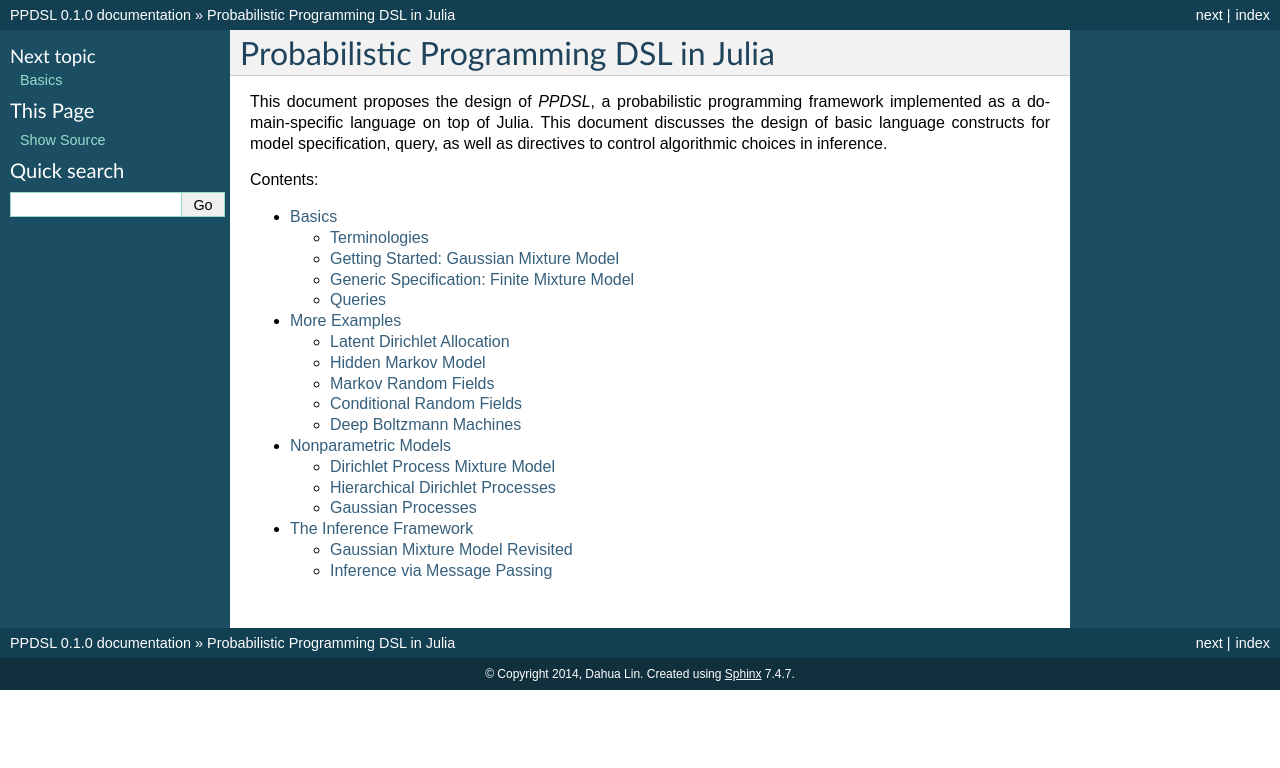
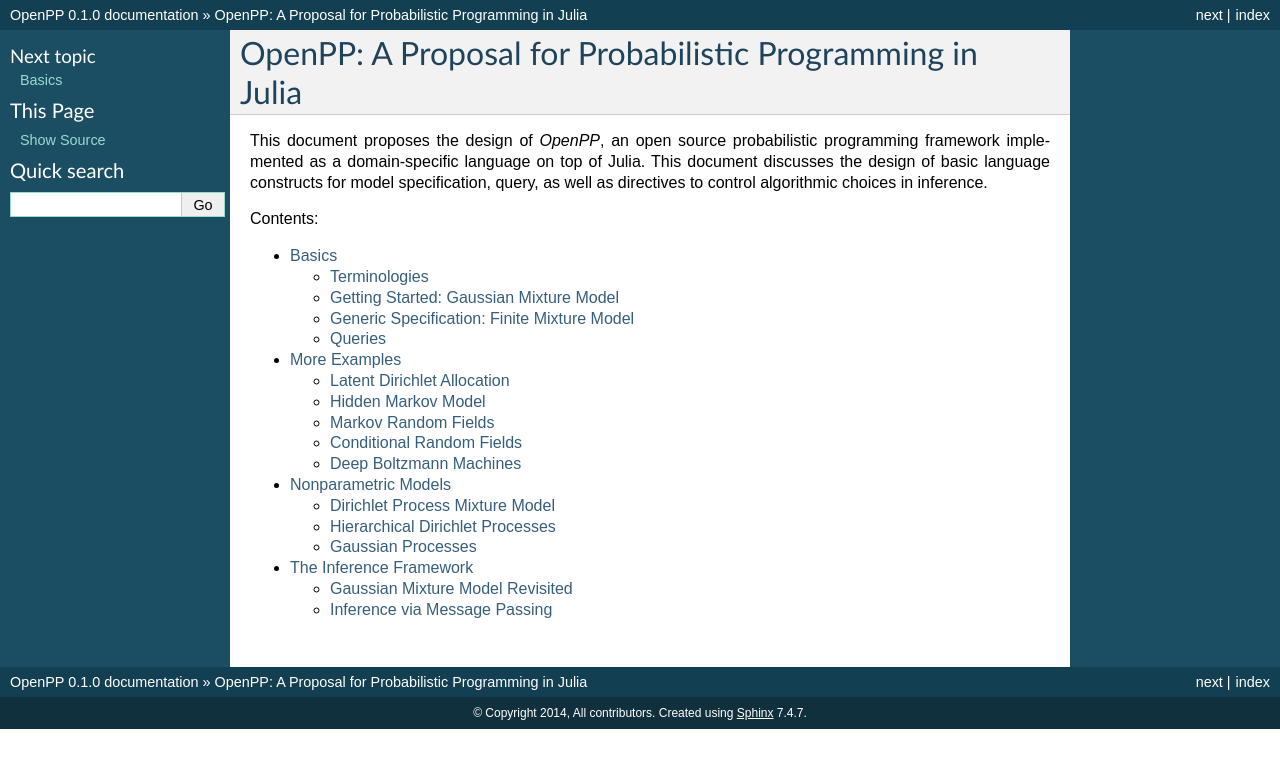
Before and after one commit to JuliaStats/PGM.jl, a Sphinx documentation site: the page built from proposal/source/index.rst, in a window 1280 px wide. Shown: the top 768 px of the page. Built offline with Sphinx 7.4.7, drawn with Linux system fonts in a browser that asks for light colours; formulas are drawn with MathJax 3.

Commit message:
rename PPDSL to OpenPP

```diff
--- a/proposal/source/basics.rst
+++ b/proposal/source/basics.rst
@@ -1,7 +1,7 @@
 Basics
 =======
 
-*PPDSL* is a domain-specific language built on top of Julia using macros. The lanaguage consists of two parts: *model specification* and *query*. In particular, a *model specification* formalizes a probabilistic model, which involves declaring variables and specifying relations between them; while a *query* specifies *what is given* and *what is to be inferred*.
+*OpenPP* is a domain-specific language built on top of Julia using macros. The lanaguage consists of two parts: *model specification* and *query*. In particular, a *model specification* formalizes a probabilistic model, which involves declaring variables and specifying relations between them; while a *query* specifies *what is given* and *what is to be inferred*.
 
 Terminologies
 --------------
--- a/proposal/source/conf.py
+++ b/proposal/source/conf.py
@@ -1,7 +1,7 @@
 # -*- coding: utf-8 -*-
 #
-# PPDSL documentation build configuration file, created by
-# sphinx-quickstart on Thu Mar 20 11:49:09 2014.
+# OpenPP documentation build configuration file, created by
+# sphinx-quickstart on Thu Mar 20 12:25:02 2014.
 #
 # This file is execfile()d with the current directory set to its containing dir.
 #
@@ -40,8 +40,8 @@
 master_doc = 'index'
 
 # General information about the project.
-project = u'PPDSL'
-copyright = u'2014, Dahua Lin'
+project = u'OpenPP'
+copyright = u'2014, All contributors'
 
 # The version info for the project you're documenting, acts as replacement for
 # |version| and |release|, also used in various other places throughout the
@@ -164,7 +164,7 @@
 #html_file_suffix = None
 
 # Output file base name for HTML help builder.
-htmlhelp_basename = 'PPDSLdoc'
+htmlhelp_basename = 'OpenPPdoc'
 
 
 # -- Options for LaTeX output --------------------------------------------------
@@ -183,8 +183,8 @@
 # Grouping the document tree into LaTeX files. List of tuples
 # (source start file, target name, title, author, documentclass [howto/manual]).
 latex_documents = [
-  ('index', 'PPDSL.tex', u'PPDSL Documentation',
-   u'Dahua Lin', 'manual'),
+  ('index', 'OpenPP.tex', u'OpenPP Documentation',
+   u'All contributors', 'manual'),
 ]
 
 # The name of an image file (relative to this directory) to place at the top of
@@ -213,8 +213,8 @@
 # One entry per manual page. List of tuples
 # (source start file, name, description, authors, manual section).
 man_pages = [
-    ('index', 'ppdsl', u'PPDSL Documentation',
-     [u'Dahua Lin'], 1)
+    ('index', 'openpp', u'OpenPP Documentation',
+     [u'All contributors'], 1)
 ]
 
 # If true, show URL addresses after external links.
@@ -227,8 +227,8 @@
 # (source start file, target name, title, author,
 #  dir menu entry, description, category)
 texinfo_documents = [
-  ('index', 'PPDSL', u'PPDSL Documentation',
-   u'Dahua Lin', 'PPDSL', 'One line description of project.',
+  ('index', 'OpenPP', u'OpenPP Documentation',
+   u'All contributors', 'OpenPP', 'One line description of project.',
    'Miscellaneous'),
 ]
 
--- a/proposal/source/index.rst
+++ b/proposal/source/index.rst
@@ -1,8 +1,8 @@
 
-Probabilistic Programming DSL in Julia
-========================================
+OpenPP: A Proposal for Probabilistic Programming in Julia
+===========================================================
 
-This document proposes the design of *PPDSL*, a probabilistic programming framework implemented as a domain-specific language on top of Julia. This document discusses the design of basic language constructs for model specification, query, as well as directives to control algorithmic choices in inference.
+This document proposes the design of *OpenPP*, an open source probabilistic programming framework implemented as a domain-specific language on top of Julia. This document discusses the design of basic language constructs for model specification, query, as well as directives to control algorithmic choices in inference.
 
 
 Contents:
```
Also changed, not shown: .travis.yml, LICENSE.md, 5 other files.
